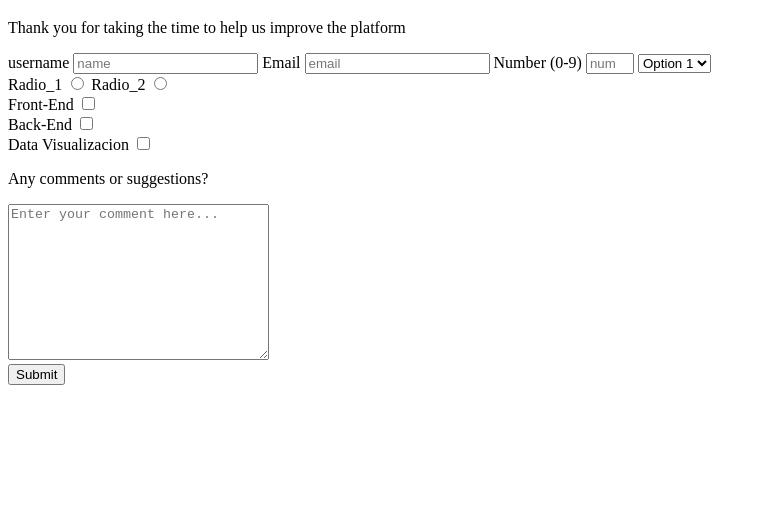
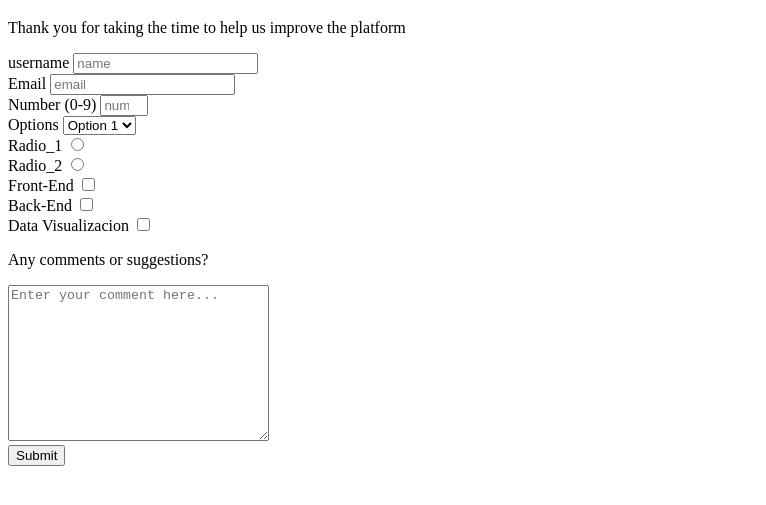
Before and after one commit to xandro2021/MicroverseTrialsShahidAlejandro, a plain HTML site: page index.html in a window 1280 px wide. Shown: the part 61-566 px from the top of the page, without its empty margins (0-766 px from the left). Drawn offline with Linux system fonts and the light colour scheme.

Commit message:
creating some divs for the form fields

```diff
--- a/index.html
+++ b/index.html
@@ -11,47 +11,58 @@
   <h1 id="title">freeCodeCamp Survey Form</h1>
   <p id="description">Thank you for taking the time to help us improve the platform</p>
   <form action="POST" id="survey-form">
-
+    <div id="namegroup">
       <label id="name-label" for="name">username</label>
       <input required id="name" type="text" placeholder="name">
+    </div>
+    <div id="emailgroup">
       <label id="email-label" for="email">Email</label>
       <input required type="email" name="email" id="email" placeholder="email">
+    </div>
+    <div id="numbergroup">
       <label id="number-label" for="number">Number (0-9)</label>
       <input type="number" min="0" max="9" name="number" id="number" placeholder="number">
+    </div>
+    <div id="optionsgroup">
+      <label for="dropdown">Options</label>
       <select name="dropdown" id="dropdown">
         <option value="">Option 1</option>
         <option value="">Option 2</option>
       </select>
-    <br>
+    </div>
+    <div id="radiogroup">
+      <div>
         <label for="radio_01">Radio_1</label>
         <input type="radio" name="Sample_Radio" id="radio_01" value="radio01">
+      </div>
+      <div>
         <label for="radio_02">Radio_2</label>
         <input type="radio" name="Sample_Radio" id="radio_02" value="radio02">
-    <br>
+      </div>
+    </div>
 
+    <section id="checkboxgroup">
+      <div id="frontend-group">
         <label for="checkbox_frontend">Front-End</label>
         <input type="checkbox" value="Front-End" name="checkbox_frontend" id="checkbox_frontend">
-    <br>
+      </div>
+      <div id="backend-group">
         <label for="checkbox_backend">Back-End</label>
         <input type="checkbox" value="Back-End" name="checkbox_backend" id="checkbox_backend">
-    <br>
+      </div>
+      <div id="visualdata">
         <label for="checkbox_datavisualizacion">Data Visualizacion</label>
-    <input type="checkbox" value="datavisualizacion" name="checkbox_datavisualizacion" id="checkbox_datavisualizacion">
+        <input type="checkbox" value="datavisualizacion" name="checkbox_datavisualizacion"
+          id="checkbox_datavisualizacion">
+      </div>
+    </section>
 
+    <div id="textAreaGroup">
       <p>Any comments or suggestions?</p>
       <textarea name="comments" id="comments" cols="30" rows="10" placeholder="Enter your comment here..."></textarea>
+    </div>
 
-    <br>
     <button type="submit" id="submit">Submit</button>
-
-
-
-
-
-
-
-
-
 
   </form>
 
```
Lines whose indentation alone changed are shown as unchanged.
